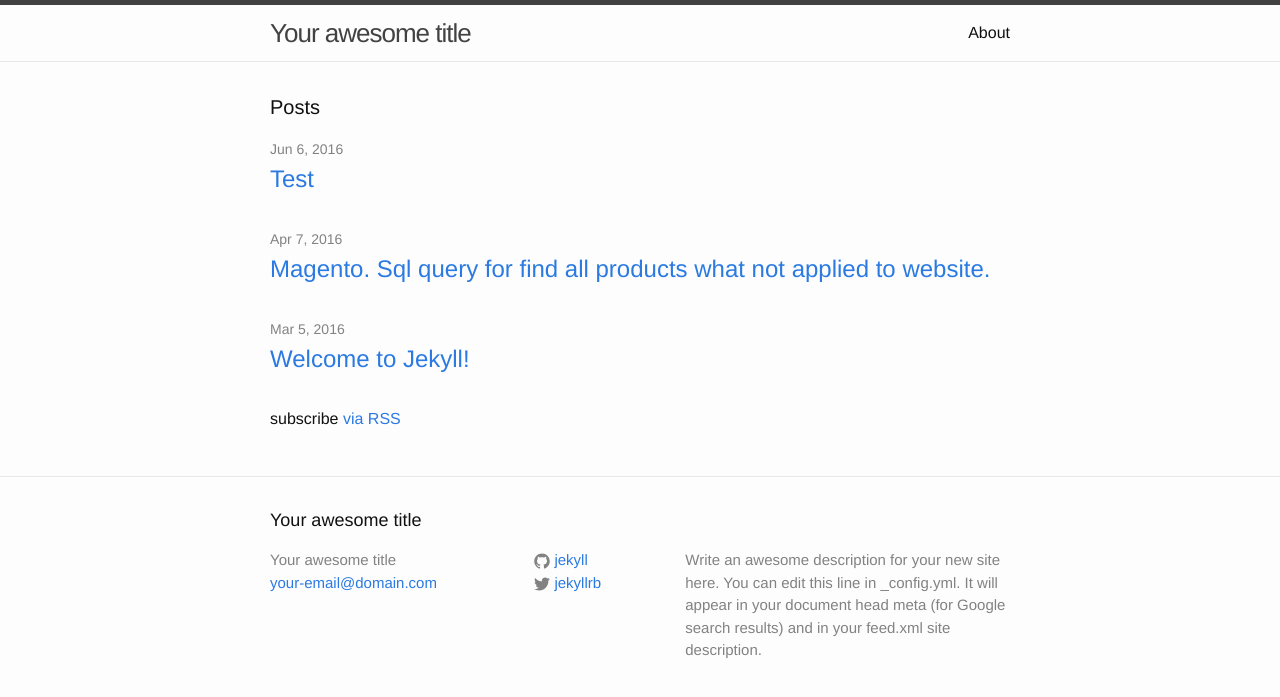
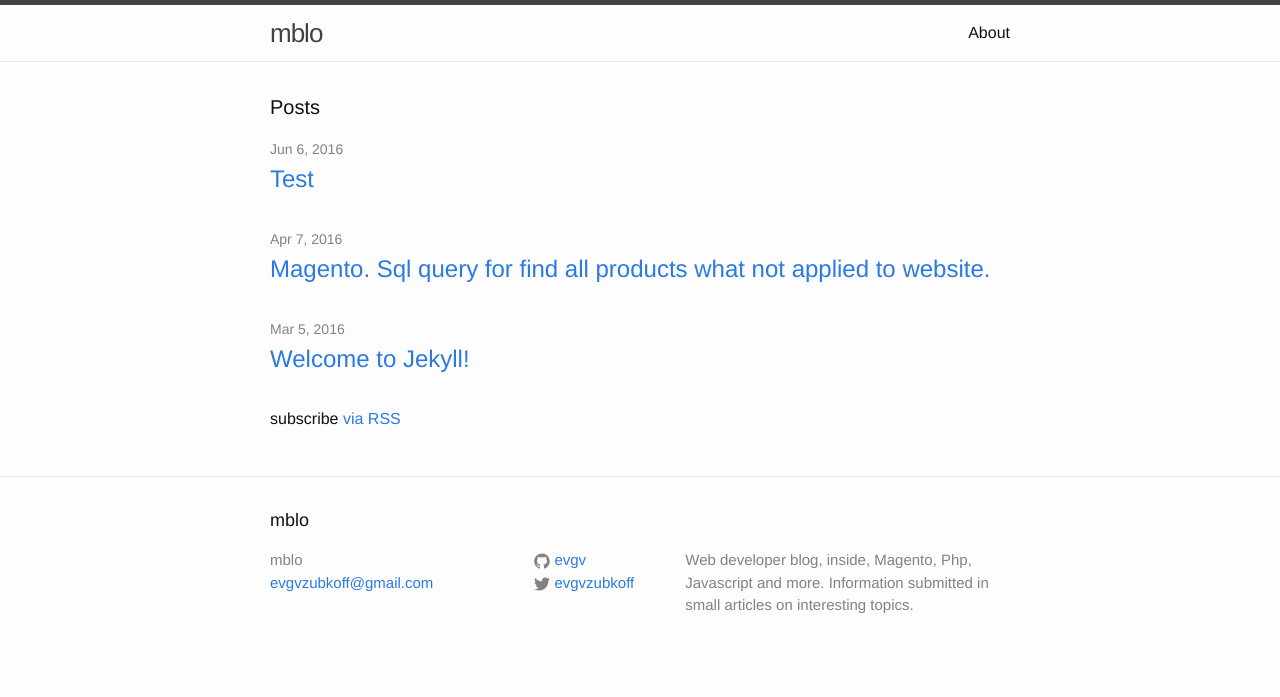
Before and after one commit to evgv/evgv.github.io, a Jekyll site: the page built from index.html, in a window 1280 px wide. Shown: the top 697 px of the page. Built offline with Jekyll 4.4.1, drawn with Linux system fonts in a browser that asks for light colours.

Commit message:
Update _config.yml

```diff
--- a/_config.yml
+++ b/_config.yml
@@ -1,21 +1,13 @@
-# Welcome to Jekyll!
-#
-# This config file is meant for settings that affect your whole blog, values
-# which you are expected to set up once and rarely need to edit after that.
-# For technical reasons, this file is *NOT* reloaded automatically when you use
-# 'jekyll serve'. If you change this file, please restart the server process.
-
 # Site settings
-title: Your awesome title
-email: your-email@domain.com
+title: mblo
+email: evgvzubkoff@gmail.com
 description: > # this means to ignore newlines until "baseurl:"
-  Write an awesome description for your new site here. You can edit this
-  line in _config.yml. It will appear in your document head meta (for
-  Google search results) and in your feed.xml site description.
+  Web developer blog, inside, Magento, Php, Javascript and more.
+  Information submitted in small articles on interesting topics.
 baseurl: "" # the subpath of your site, e.g. /blog
-url: "http://yourdomain.com" # the base hostname & protocol for your site
-twitter_username: jekyllrb
-github_username:  jekyll
+url: "http://evgv.github.io" # the base hostname & protocol for your site
+twitter_username: evgvzubkoff
+github_username:  evgv
 
 # Build settings
 markdown: kramdown
```
